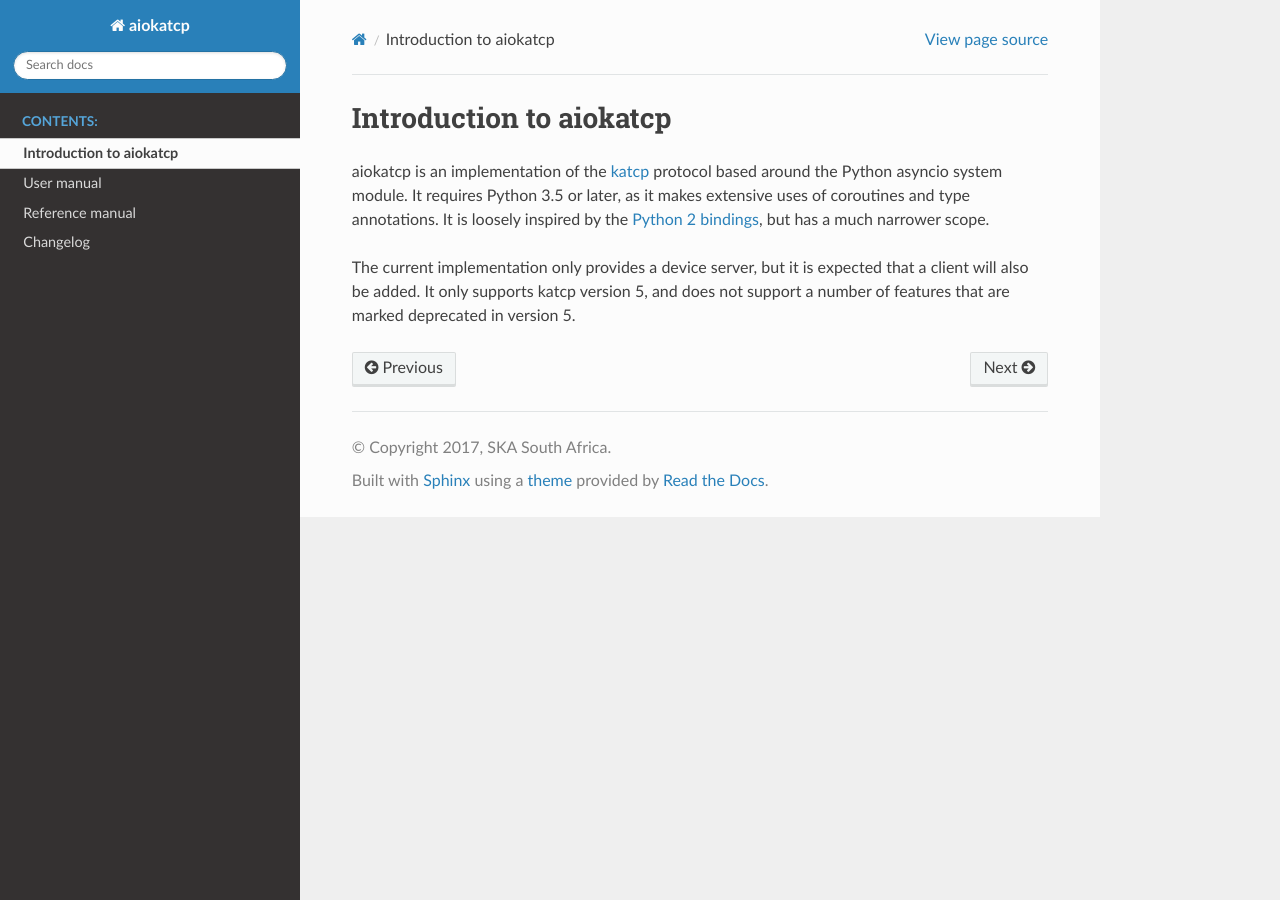
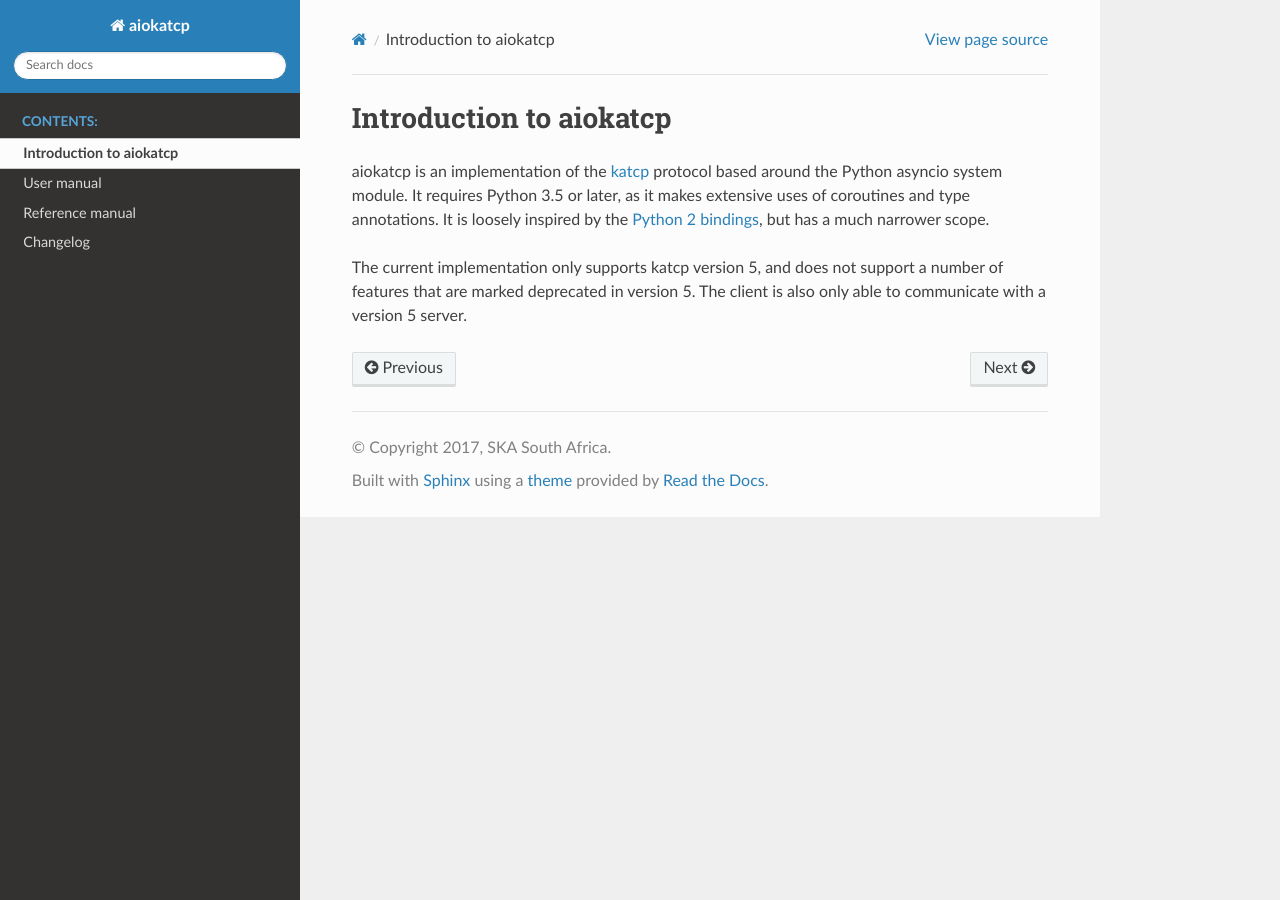
Before and after one commit to ska-sa/aiokatcp, a Sphinx documentation site: the page built from doc/intro.rst, in a window 1280 px wide. Built offline with Sphinx 7.4.7 and the Read the Docs theme 2.0.0, drawn with Linux system fonts in a browser that asks for light colours; the version number could not be read and is left out.

Commit message:
Update overall docs to mention client support

```diff
--- a/doc/changelog.rst
+++ b/doc/changelog.rst
@@ -3,6 +3,7 @@ Changelog
 
 .. rubric:: Development version
 
+- Add client support
 - Correctly handle carriage returns (\r)
 - Bound the number of in-flight requests
 - Change the exact error message when a sensor does not exist, for better
--- a/doc/intro.rst
+++ b/doc/intro.rst
@@ -10,6 +10,6 @@ uses of coroutines and type annotations. It is loosely inspired by the `Python
 
 .. _Python 2 bindings: https://github.com/ska-sa/katcp-python
 
-The current implementation only provides a device server, but it is expected
-that a client will also be added. It only supports katcp version 5, and does
-not support a number of features that are marked deprecated in version 5.
+The current implementation only supports katcp version 5, and does not support
+a number of features that are marked deprecated in version 5. The client is
+also only able to communicate with a version 5 server.
```
